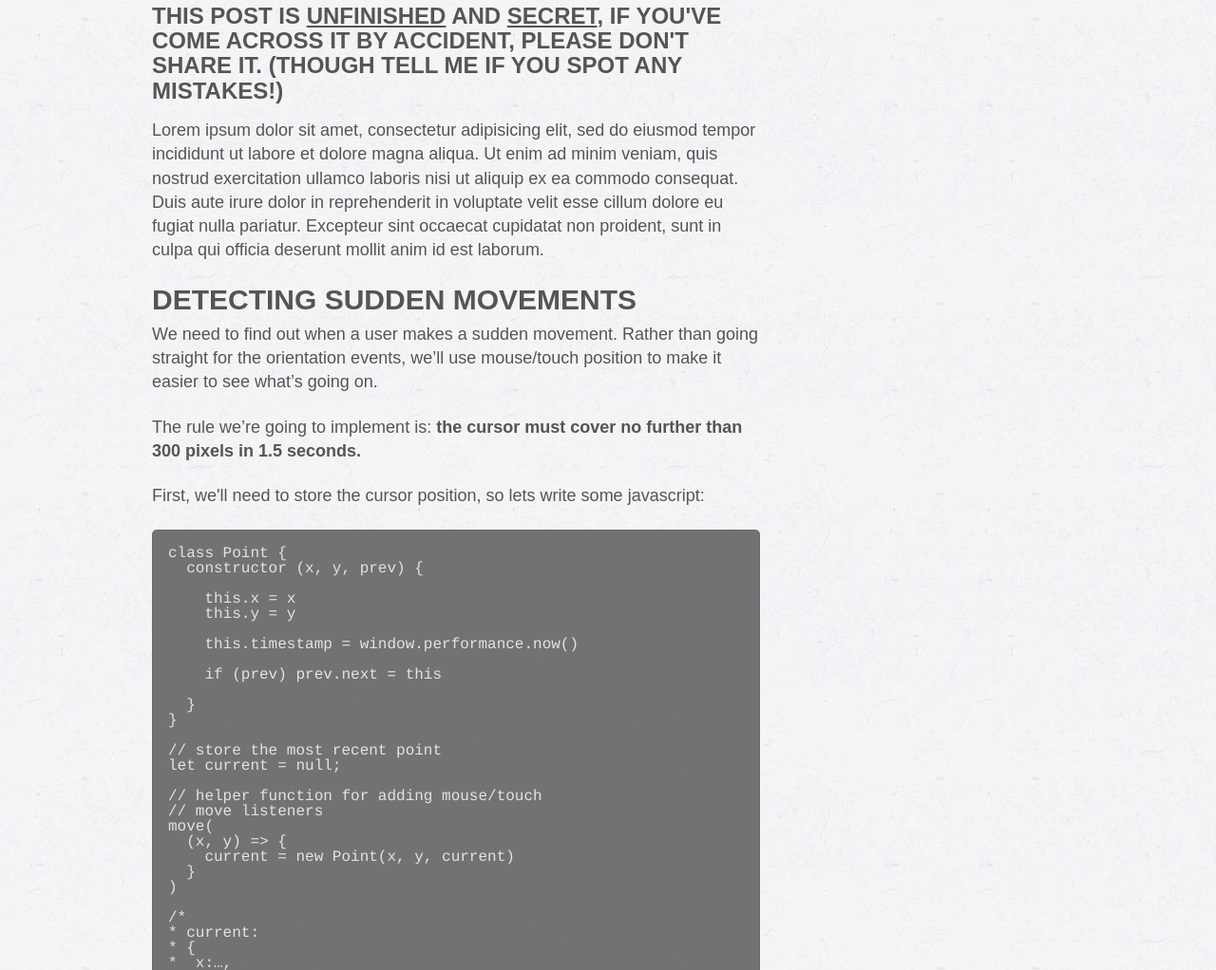
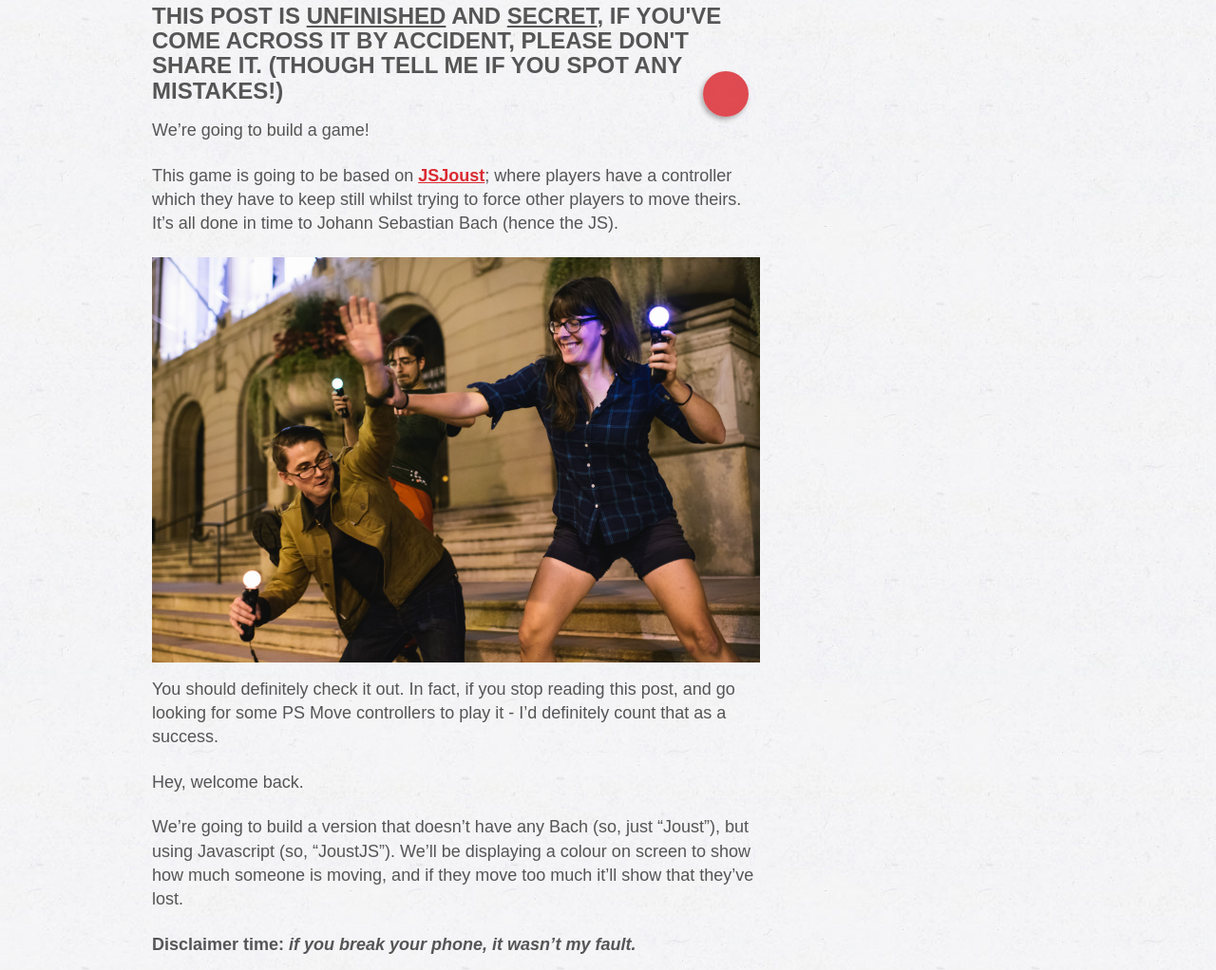
Before and after one commit to benfoxall/moves, a website: page story.html in a window 1280 px wide. Shown: the part 84-1106 px from the top of the page at 95% size. Drawn offline with Linux system fonts and the light colour scheme.

Commit message:
What this is all about

```diff
--- a/story.html
+++ b/story.html
@@ -96,8 +96,23 @@
 
 <h3>This post is <u>unfinished</u> and <u>SECRET</u>, if you've come across it by accident, please don't share it.  (though tell me if you spot any mistakes!)</h3>
 
-<p>Lorem ipsum dolor sit amet, consectetur adipisicing elit, sed do eiusmod tempor incididunt ut labore et dolore magna aliqua. Ut enim ad minim veniam, quis nostrud exercitation ullamco laboris nisi ut aliquip ex ea commodo consequat. Duis aute irure dolor in reprehenderit in voluptate velit esse cillum dolore eu fugiat nulla pariatur. Excepteur sint occaecat cupidatat non proident, sunt in culpa qui officia deserunt mollit anim id est laborum.</p>
 
+<div class="help-circle move"><button data-help="move"></button></div>
+
+
+<p>We’re going to build a game!</p>
+
+<p>This game is going to be based on <a href="http://www.jsjoust.com/">JSJoust</a>; where players have a controller which they have to keep still whilst trying to force other players to move theirs.  It’s all done in time to Johann Sebastian Bach (hence the JS).</p>
+
+<img src="assets/jsjoust.jpg" />
+
+<p>You should definitely check it out.  In fact, if you stop reading this post, and go looking for some PS Move controllers to play it - I’d definitely count that as a success.</p>
+
+<p>Hey, welcome back.</p>
+
+<p>We’re going to build a version that doesn’t have any Bach (so, just “Joust”), but using Javascript (so, “JoustJS”).  We’ll be displaying a colour on screen to show how much someone is moving, and if they move too much it’ll show that they’ve lost.</p>
+
+<p><strong>Disclaimer time: <em>if you break your phone, it wasn’t my fault.</em></strong></p>
 
 <h2>Detecting sudden movements</h2>
 
```
Also changed, not shown: assets/jsjoust.jpg (added).
